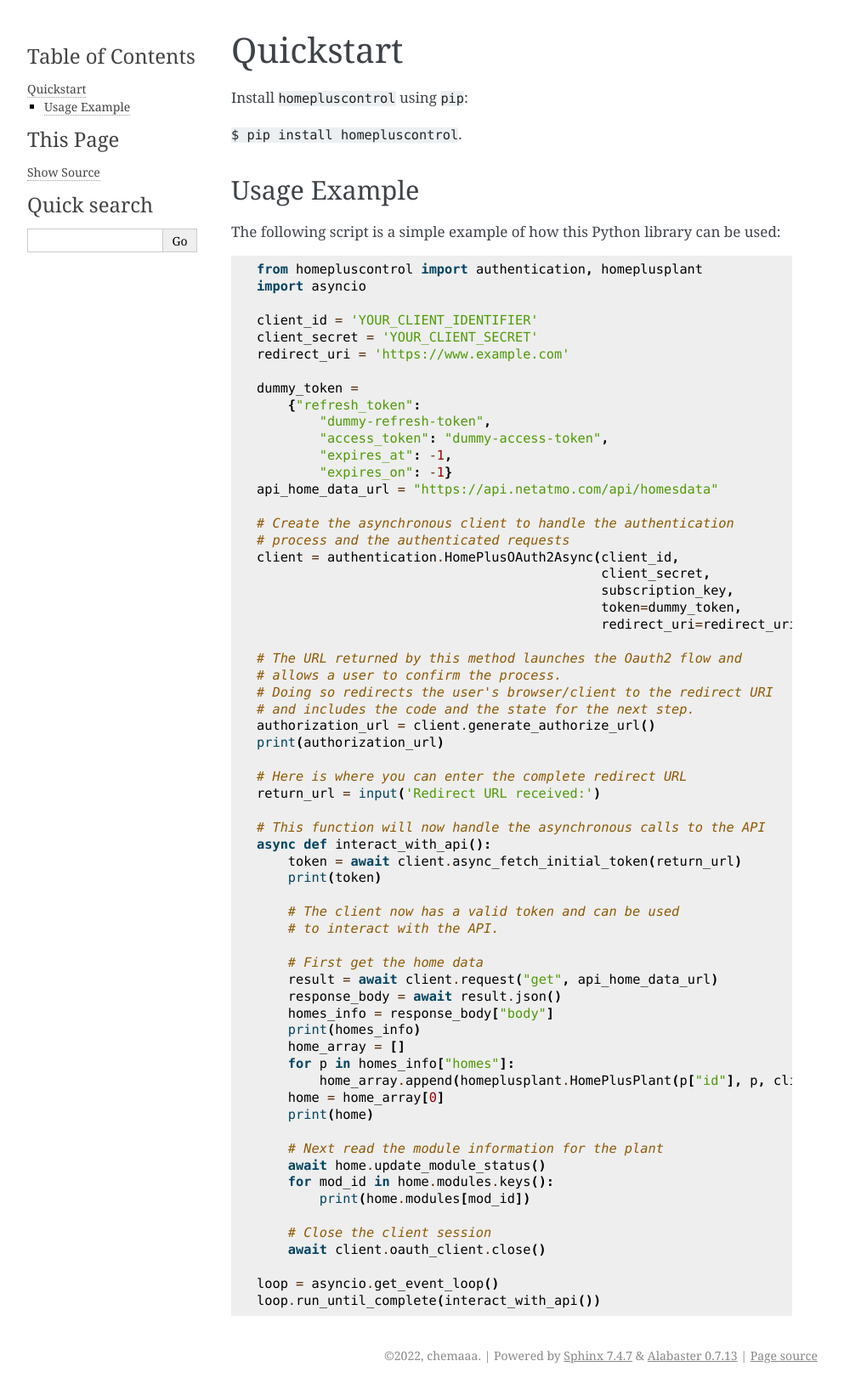
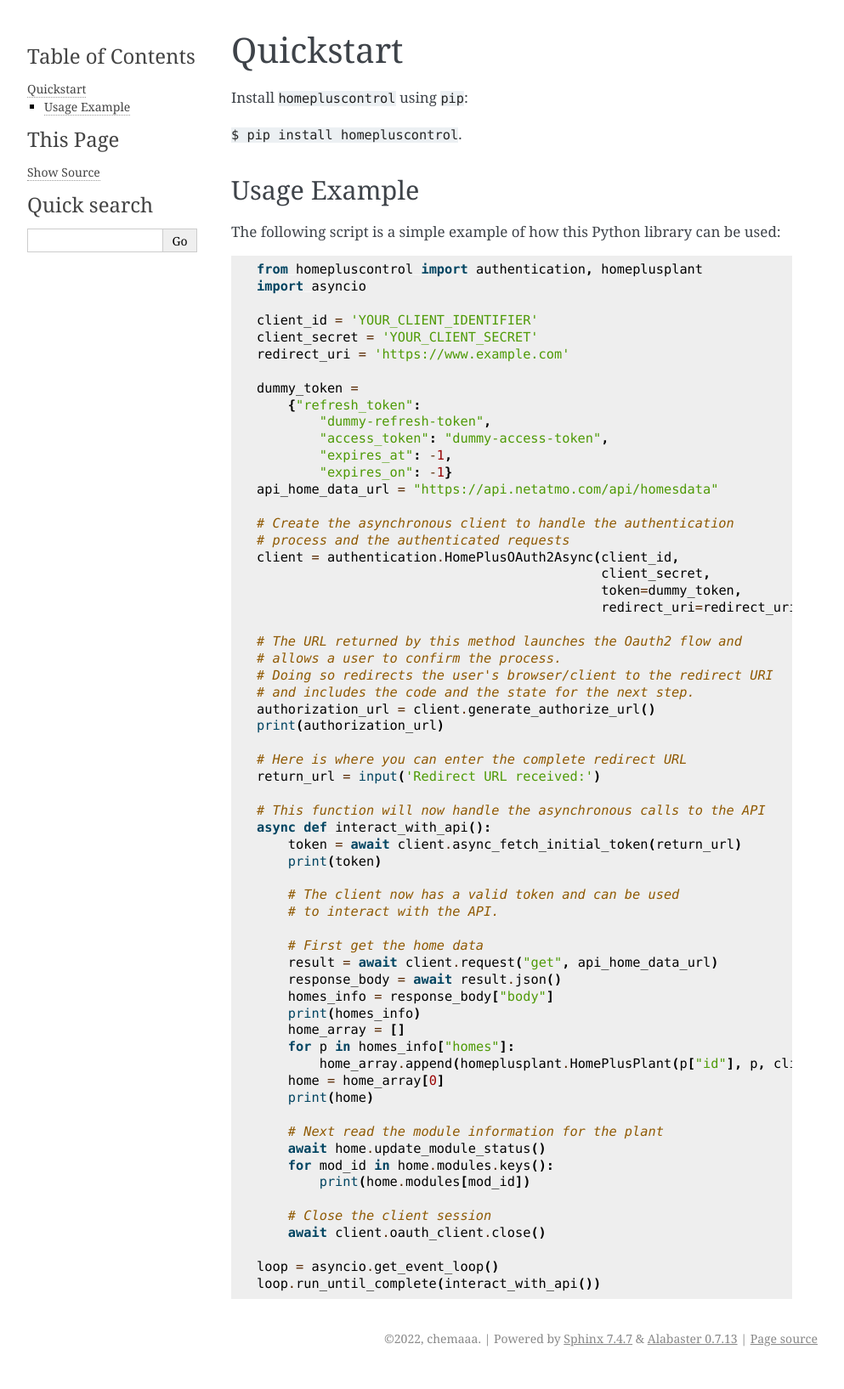
Before and after one commit to chemaaa/homepluscontrol, a Sphinx documentation site: the page built from docs/source/quickstart.rst, in a window 1280 px wide. Shown: the whole page at 85% size, without its empty margins (148-1141 px from the left). Built offline with Sphinx 7.4.7, drawn with Linux system fonts in a browser that asks for light colours.

Commit message:
Documentation fixes

```diff
--- a/docs/source/quickstart.rst
+++ b/docs/source/quickstart.rst
@@ -30,7 +30,6 @@ The following script is a simple example of how this Python library can be used:
     # process and the authenticated requests
     client = authentication.HomePlusOAuth2Async(client_id,
                                                 client_secret,
-                                                subscription_key,
                                                 token=dummy_token,
                                                 redirect_uri=redirect_uri)
 
```
Also changed, not shown: README.md (+0 -1 lines), 1 other file.
